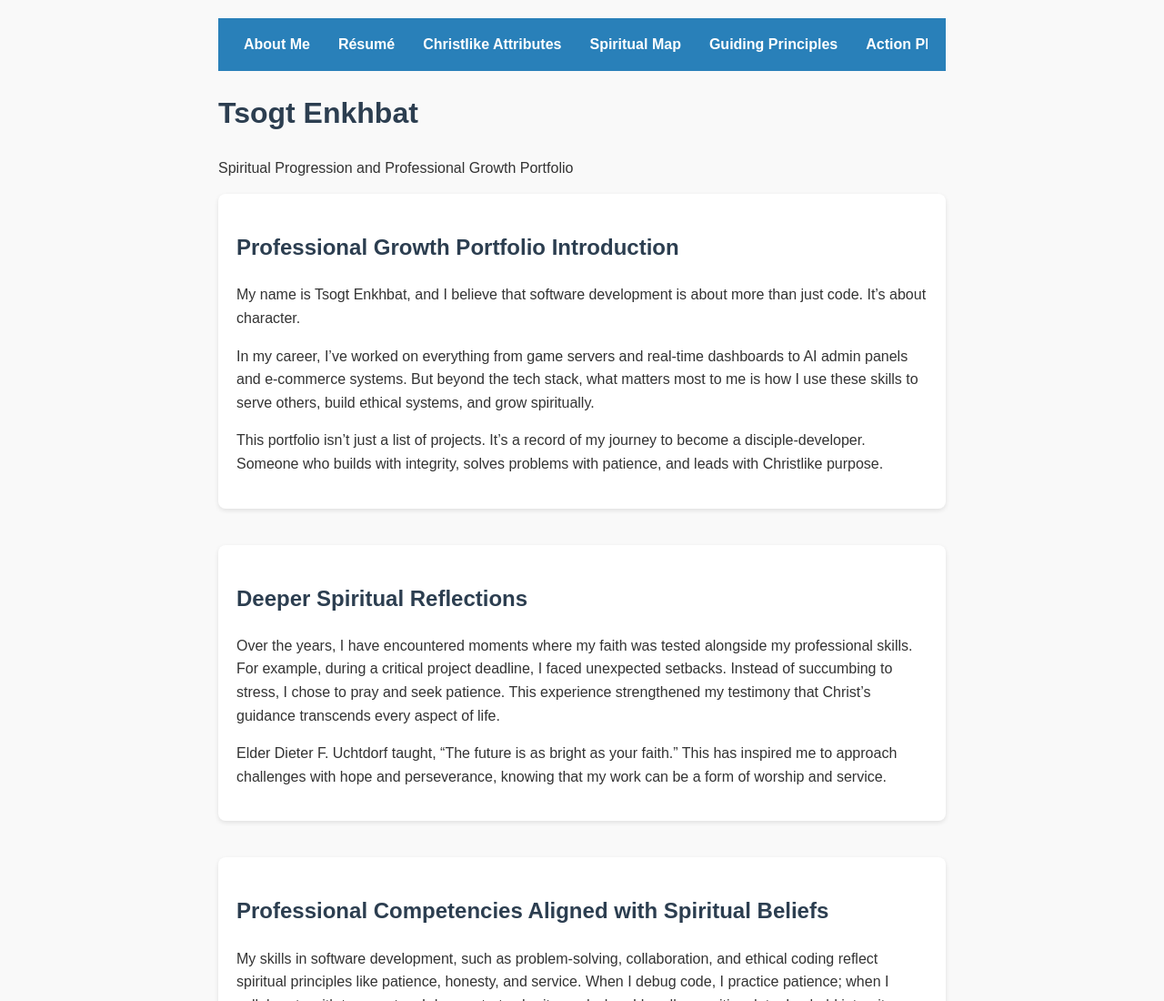
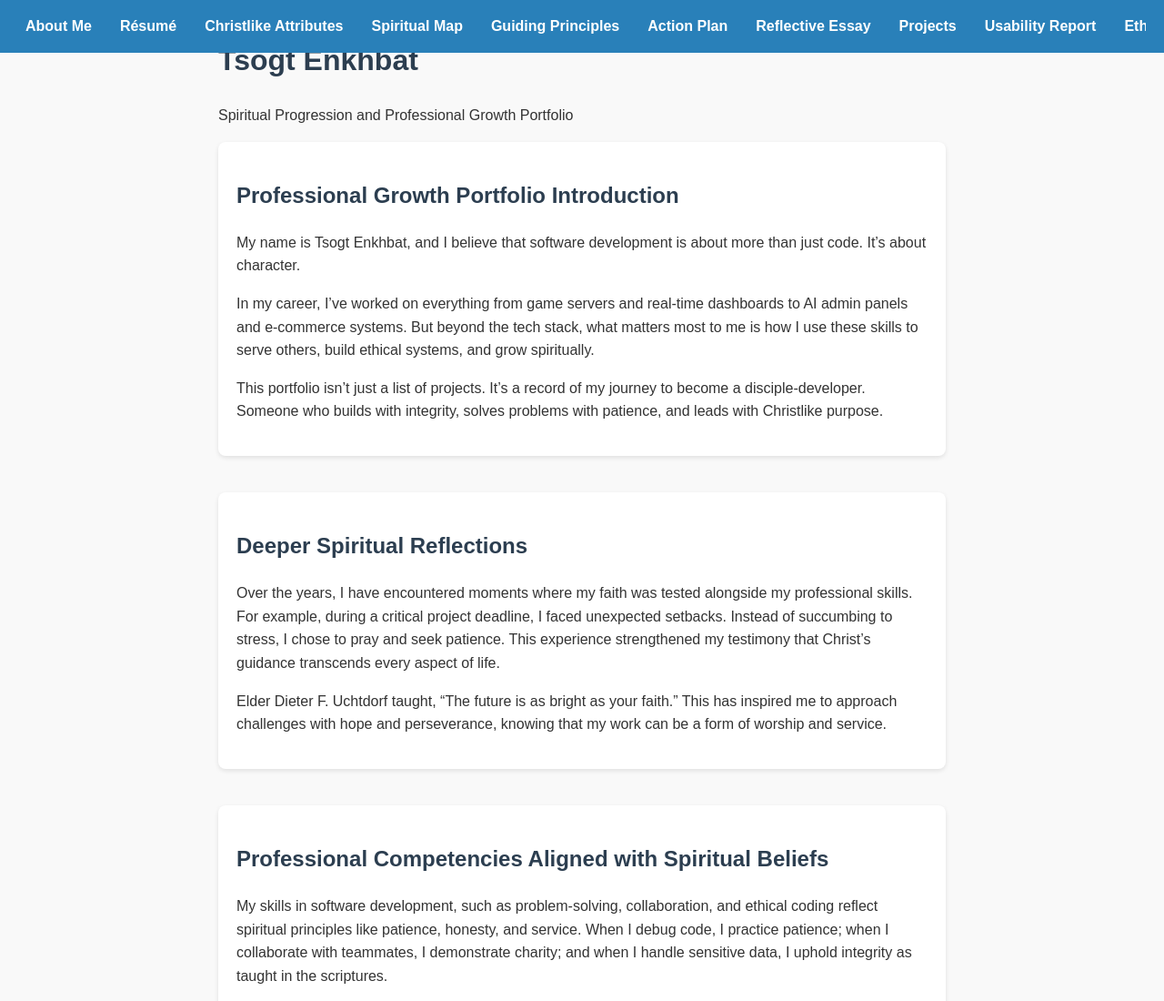
Before and after one commit to heytoshi2/portfolio, a plain HTML site: page introduction.html in a window 1280 px wide. Shown: the top 1100 px of the page at 91% size. Drawn offline with Linux system fonts and the light colour scheme.

Commit message:
Update style.css

```diff
--- a/style.css
+++ b/style.css
@@ -90,13 +90,15 @@
 
 
        nav {
-      width: 100%;
       background-color: #2980b9;
       padding: 10px 20px;
       box-sizing: border-box;
       border-radius: 0;
       margin-bottom: 20px;
-      position: sticky;
+      position: fixed; /* or absolute */
+  left: 0;
+  right: 0;
+  width: 100vw;
       top: 0;
       z-index: 100;
     }
```
